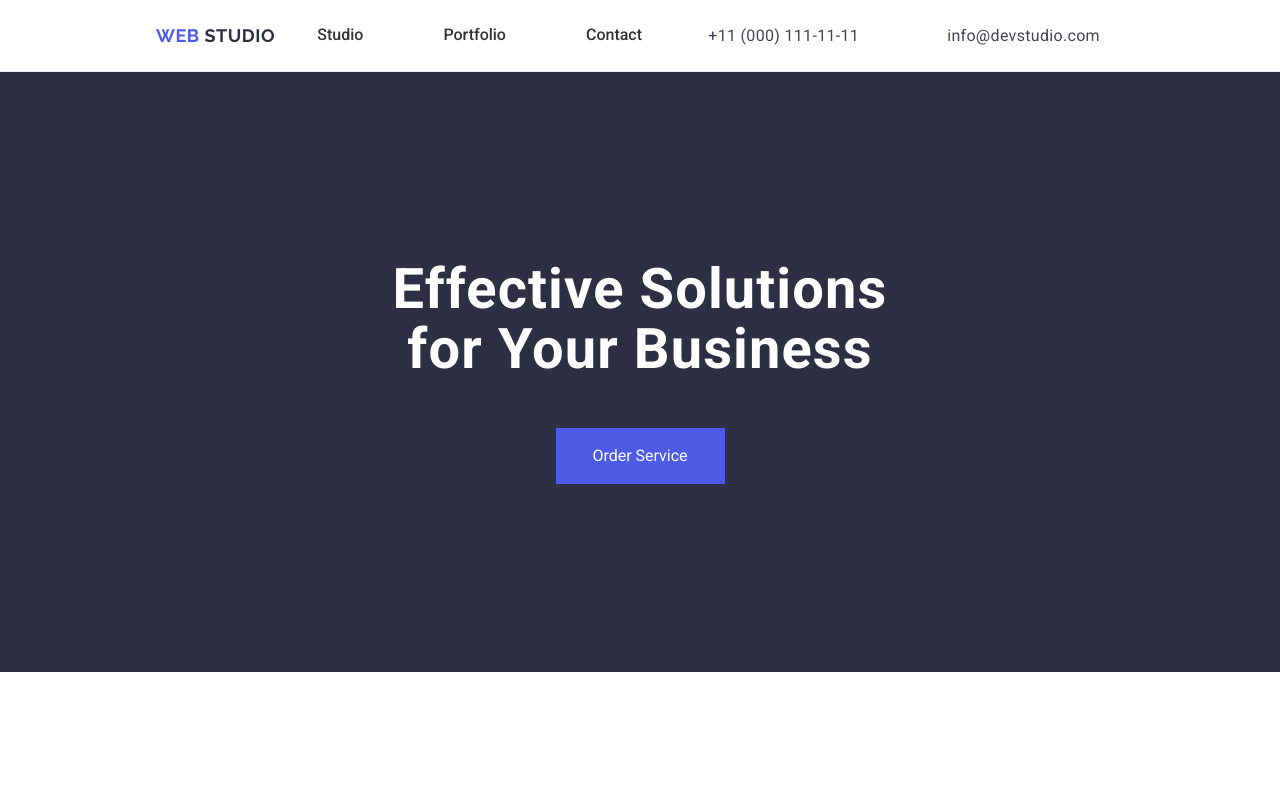
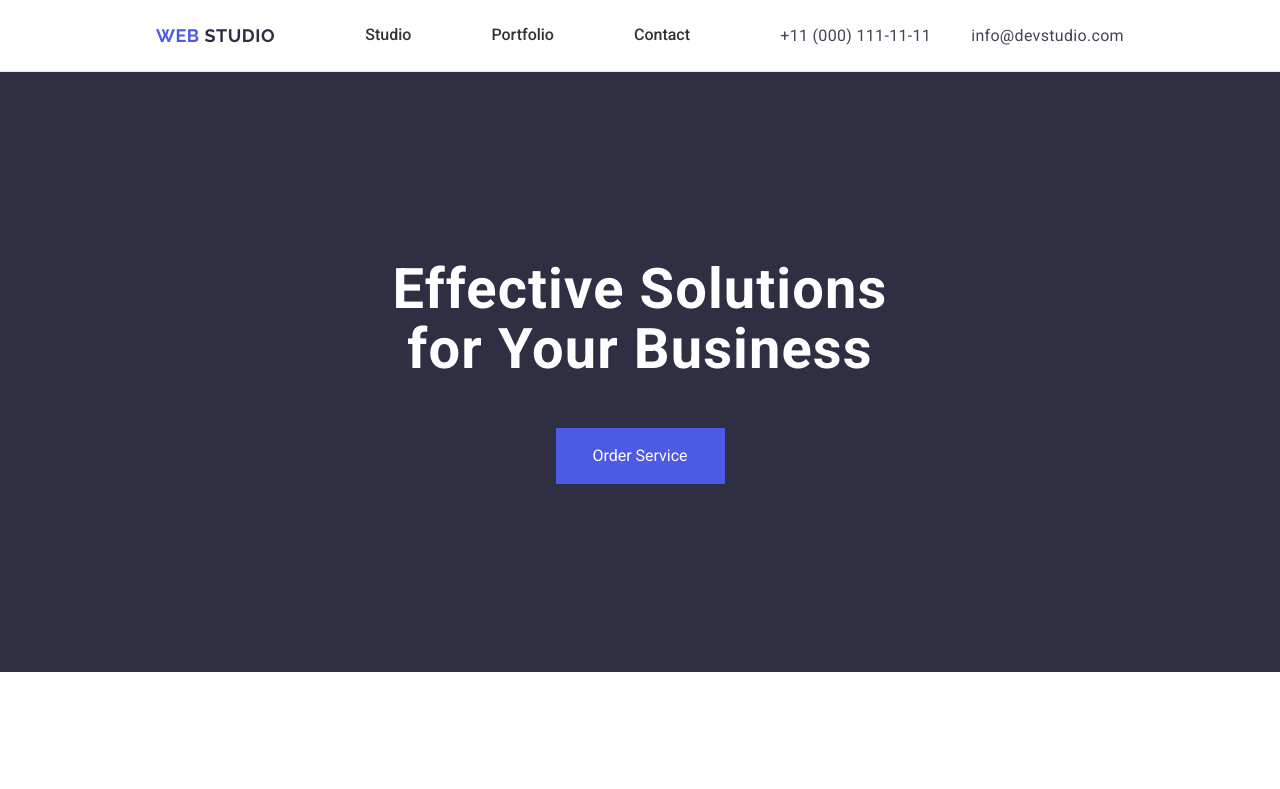
Before and after one commit to Oleksandr-Haponov/goit-markup-hw-03, a plain HTML site: page index.html in a window 1280 px wide. Shown: the top 789 px of the page. Drawn offline with nearby package versions, Linux system fonts and the light colour scheme.

Commit message:
28/01-01

```diff
--- a/css/styles.css
+++ b/css/styles.css
@@ -41,7 +41,7 @@ img {
   justify-content: space-between; /* Элементы по краям */
   align-items: center;
   width: 100%;
-  padding: 0 156px;
+  padding: 24px 156px;
   background: #fff;
   height: 72px;
   border-bottom: 1px solid #e7e9fc;
@@ -100,7 +100,6 @@ img {
   letter-spacing: 0.02em;
   color: #434455;
   text-decoration: none;
-  padding: 0 24px;
 }
 
 .contact-link:hover,
@@ -180,6 +179,7 @@ img {
 /* Пункт списку */
 .advantages-item {
   text-align: left; /* Текст по лівому краю */
+  gap: 8px;
 }
 
 .advantages-title {
```
